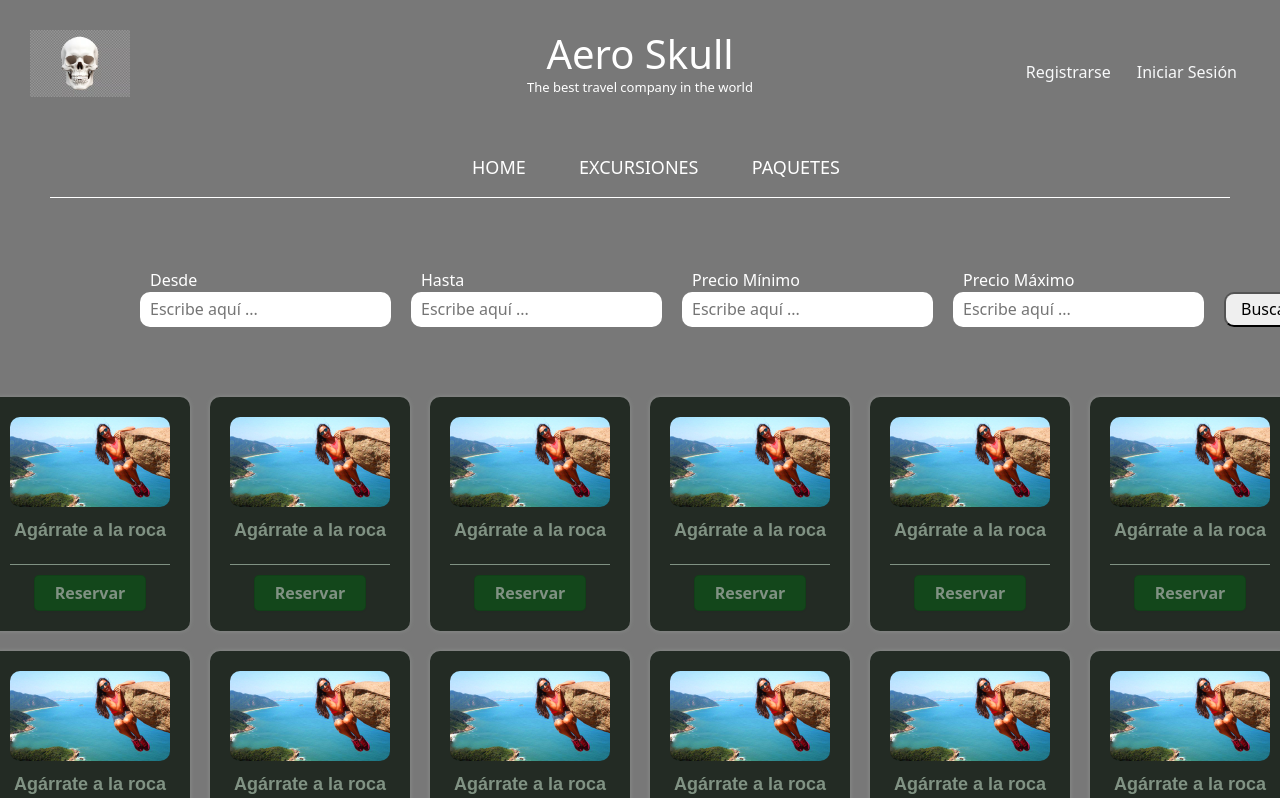
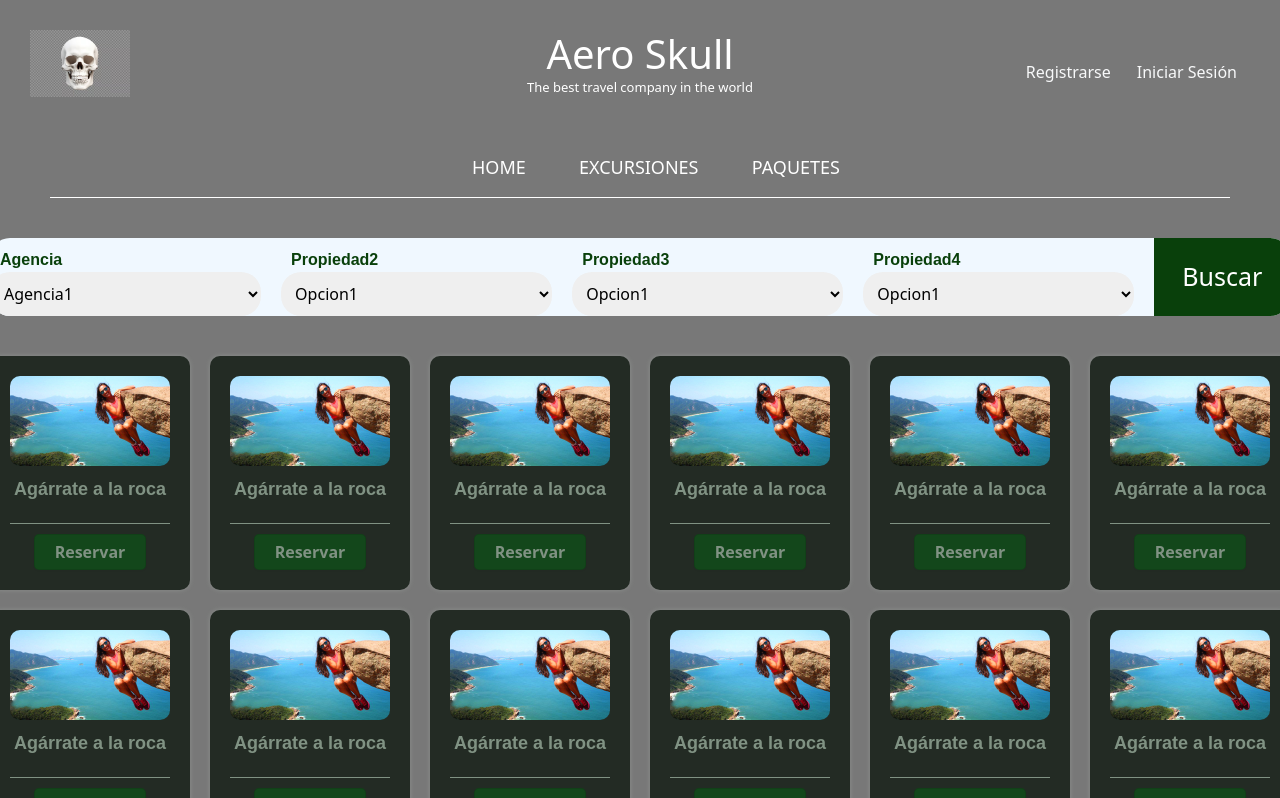
Before and after one commit to agencia-de-viajes-DB-IS/Frontend, a React (Vite) app: page /excursions in a window 1280 px wide. Shown: the top 798 px of the page. Built offline with nearby package versions, Linux system fonts and the light colour scheme.

Commit message:
cleaning components

```diff
--- a/src/components/Excursions/styles.css
+++ /dev/null
@@ -1,60 +0,0 @@
-.heading{
-    color:red;
-    position:relative;
-    text-align: center;
-    font-size: 25px;
-  margin: 0 30%;
-/*     left:40%; */
-    font-family: 'Lato', sans-serif;
-    font-style: underline;
-
-}
-.search{
-    position: absolute;
-    top:50%;
-    left:50%;
-    transform: translate(-50% , -50%);
-    background:black ;
-    height: 40px;
-    border-radius: 40px;
-    padding: 10px;
-}
-
-.search:hover > .search-txt{
-    width: 180px;
-    padding: 0 10px;
-    color: wheat;
-    font-family: 'Pangolin', cursive;
-}
-.search:hover > .search-btn{
-   background: white ;
-}
-.search-btn{
-    color: red;
-    float: right;
-    width: 40px;
-    height: 40px;
-    border-radius: 50%;
-    background:#ABB2B9 ;
-    display: flex;
-    justify-content: center;
-    align-items: center;
-}
-
-.search-txt{
-    border: none;
-    background: none;
-    outline: none;
-    float: left;
-    padding: 0;
-    color:wheat ;
-    font-size: 16px;
-    transition: ease-in 0.4s;
-    line-height: 40px;
-    width: 110px;
-    font-family: 'Pangolin', cursive;
-}
-.fas fa-search{
-    font-weight: 200;
-    font-size: 40px;
-}
--- /dev/null
+++ b/src/components/Search/Searchbar.tsx
@@ -0,0 +1,77 @@
+import React, { useState } from 'react';
+import './styles.css'
+
+export function Searchbar() {
+
+    // Todas las agencias y la agencia seleccionada
+    const [agencies, setAgencies] = useState(['Agencia1', 'Agencia2', 'Agencia3', 'Agencia4', 'Agencia5'])
+    const [selectedAgency, setSelectedAgency] = useState('');
+   // Seleccionar una agencia
+    const handleAgencyChange: React.ChangeEventHandler<HTMLSelectElement> = (event) => {
+        setSelectedAgency(event.target.value);
+    };
+
+    // Todas las propiedad2 y la propiedad2 seleccionada
+    const [propiedades2, setPropiedades2] = useState(['Opcion1', 'Opcion2', 'Opcion3', 'Opcion4', 'Opcion5'])
+    const [selectedPropiedad2, setSelectedPropiedad2] = useState('');
+   // Seleccionar una propiedad2
+    const handlePropiedad2Change: React.ChangeEventHandler<HTMLSelectElement> = (event) => {
+        setSelectedPropiedad2(event.target.value);
+    };
+
+    // Todas las propiedad3 y la propiedad3 seleccionada
+    const [propiedades3, setPropiedades3] = useState(['Opcion1', 'Opcion2', 'Opcion3', 'Opcion4', 'Opcion5'])
+    const [selectedPropiedad3, setSelectedPropiedad3] = useState('');
+   // Seleccionar una propiedad3
+    const handlePropiedad3Change: React.ChangeEventHandler<HTMLSelectElement> = (event) => {
+        setSelectedPropiedad3(event.target.value);
+    };
+
+    // Todas las propiedad4 y la propiedad4 seleccionada
+    const [propiedades4, setPropiedades4] = useState(['Opcion1', 'Opcion2', 'Opcion3', 'Opcion4', 'Opcion5'])
+    const [selectedPropiedad4, setSelectedPropiedad4] = useState('');
+   // Seleccionar una propiedad4
+    const handlePropiedad4Change: React.ChangeEventHandler<HTMLSelectElement> = (event) => {
+        setSelectedPropiedad4(event.target.value);
+    };
+
+    return (
+        <div className="search-section">
+            <div className="search-from">
+                <label htmlFor="">Agencia</label>
+                <select id="agencia" value={selectedAgency} onChange={handleAgencyChange}>
+                    {agencies.map((agency, index) => (
+                        <option key={index} value={agency}>{agency}</option>
+                    ))}
+                </select>
+            </div>
+            <div className="search-from">
+                <label htmlFor="">Propiedad2</label>
+                <select id="propiedad2" value={selectedPropiedad2} onChange={handlePropiedad2Change}>
+                    {propiedades2.map((propiedad2, index) => (
+                        <option key={index} value={propiedad2}>{propiedad2}</option>
+                    ))}
+                </select>
+            </div>
+            <div className="search-from">
+                <label htmlFor="">Propiedad3</label>
+                <select id="propiedad3" value={selectedPropiedad3} onChange={handlePropiedad3Change}>
+                    {propiedades3.map((propiedad3, index) => (
+                        <option key={index} value={propiedad3}>{propiedad3}</option>
+                    ))}
+                </select>
+            </div>
+            <div className="search-from">
+                <label htmlFor="">Propiedad4</label>
+                <select id="propiedad4" value={selectedPropiedad4} onChange={handlePropiedad4Change}>
+                    {propiedades4.map((propiedad4, index) => (
+                        <option key={index} value={propiedad4}>{propiedad4}</option>
+                    ))}
+                </select>
+            </div>
+            <div className="search-btn">
+                <button type="button" onClick={alert}>Buscar</button>
+            </div>
+        </div>
+    )
+}
--- /dev/null
+++ b/src/components/Search/styles.css
@@ -0,0 +1,51 @@
+.search-section {
+    display: grid;
+    grid-template-columns: 2fr 2fr 2fr 2fr 1fr;
+    gap: 20px;
+    padding: 0px;
+    width: 1300px;
+    background-color: aliceblue;
+    border-radius: 20px;
+}
+
+.search-section div label {
+    color: #09400b;
+    font-family: sans-serif;
+    font-weight: 600;
+}
+
+.search-section div {
+    display: flex;
+    flex-direction: column;
+}
+
+.search-section div select {
+    border: none;
+    padding: 10px;
+    border-radius: 20px;
+}
+.search-section div select::selection {
+    border: none;
+}
+
+.search-section div label {
+    padding-left: 10px;
+    padding-top: 10px;
+}
+
+.search-section .search-btn {
+    justify-content: center;
+    font-size: 25px;
+    background-color: #09400b;
+    border-top-right-radius: 20px;
+    border-bottom-right-radius: 20px;
+}
+.search-section .search-btn button {
+    border: none;
+    background-color: transparent;
+    color: white;
+}
+
+.search-section .search-btn:hover {
+    background-color: #062c08;
+}
--- a/src/pages/Excursions/Excursion.tsx
+++ b/src/pages/Excursions/Excursion.tsx
@@ -3,6 +3,7 @@ import { Header } from "../../components/Header/Header";
 import { Navbar } from "../../components/Navbar/Navbar";
 import './styles.css'
 import { Card } from "../../components/Card/Card";
+import { Searchbar } from "../../components/Search/Searchbar";
 
 
 export function Excursions() {
@@ -17,27 +18,7 @@ export function Excursions() {
                 <Navbar/>
 
                 <div className="excursion-section">
-                    <div className="search-section">
-                        <div className="search-from">
-                            <label htmlFor="">Desde</label>
-                            <input type="text" placeholder="Escribe aquí ..."/>
-                        </div>
-                        <div className="search-to">
-                            <label htmlFor="">Hasta</label>
-                            <input type="text" placeholder="Escribe aquí ..."/>
-                        </div>
-                        <div className="search-to">
-                            <label htmlFor="">Precio Mínimo</label>
-                            <input type="text" placeholder="Escribe aquí ..."/>
-                        </div>
-                        <div className="search-to">
-                            <label htmlFor="">Precio Máximo</label>
-                            <input type="text" placeholder="Escribe aquí ..."/>
-                        </div>
-                        <div className="search-btn">
-                            <button type="button" onClick={alert}>Buscar</button>
-                        </div>
-                    </div>
+                    <Searchbar/>
 
                     <div className="excursion-container">
                         {cards.map((_, index) => (
--- a/src/pages/Excursions/styles.css
+++ b/src/pages/Excursions/styles.css
@@ -12,54 +12,6 @@
     align-items: center;
 }
 
-.search-section {
-    display: grid;
-    grid-template-columns: repeat(5,1fr);
-    gap: 20px;
-    margin: 30px;
-    width: 1000px;
-}
-
-.search-section div label {
-    color: white;
-}
-
-.search-section div {
-    display: flex;
-    flex-direction: column;
-}
-
-.search-section div input {
-    border-radius: 10px;
-    border: none;
-    height: 35px;
-    padding: 10px;
-}
-
-.search-section div input:hover {
-    border: 1px #09400b;
-    box-shadow: inset 0px 0px 11px 0px #09400b;
-}
-
-.search-section div label {
-    padding-left: 10px;
-}
-
-.search-section .search-btn {
-    justify-content: end;
-}
-.search-section .search-btn button {
-    height: 35px;
-    border-radius: 10px;
-    padding: 0px 15px;
-}
-
-.search-section .search-btn button:hover {
-    box-shadow: inset 0px 0px 11px 0px #09400b;
-    background-color: #0f3c12;
-    color: white;
-}
-
 .excursion-container {
     margin-top: 30px;
     display: grid;
```
Also changed, not shown: src/components/Excursions/Container.tsx (deleted, +0 -23 lines).
